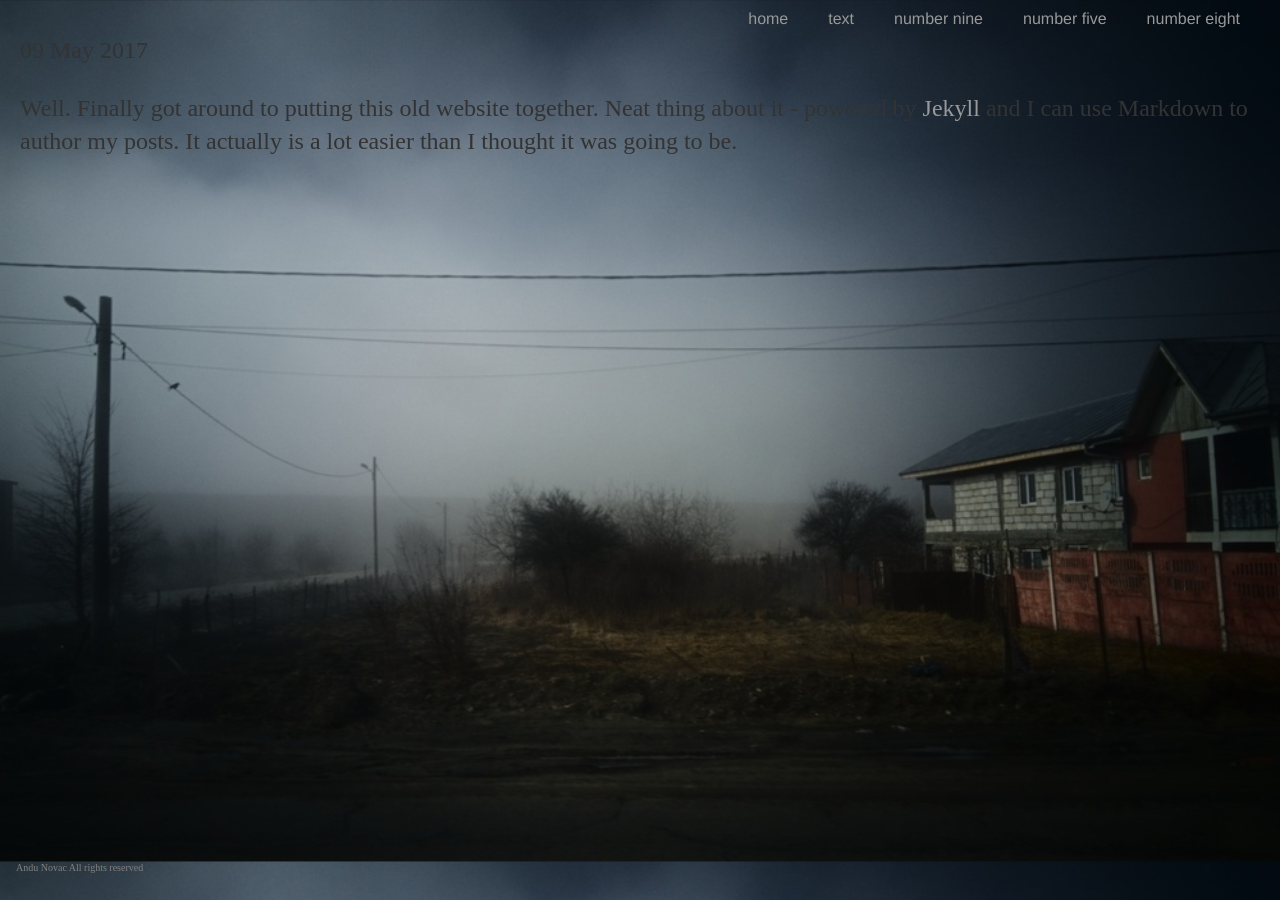
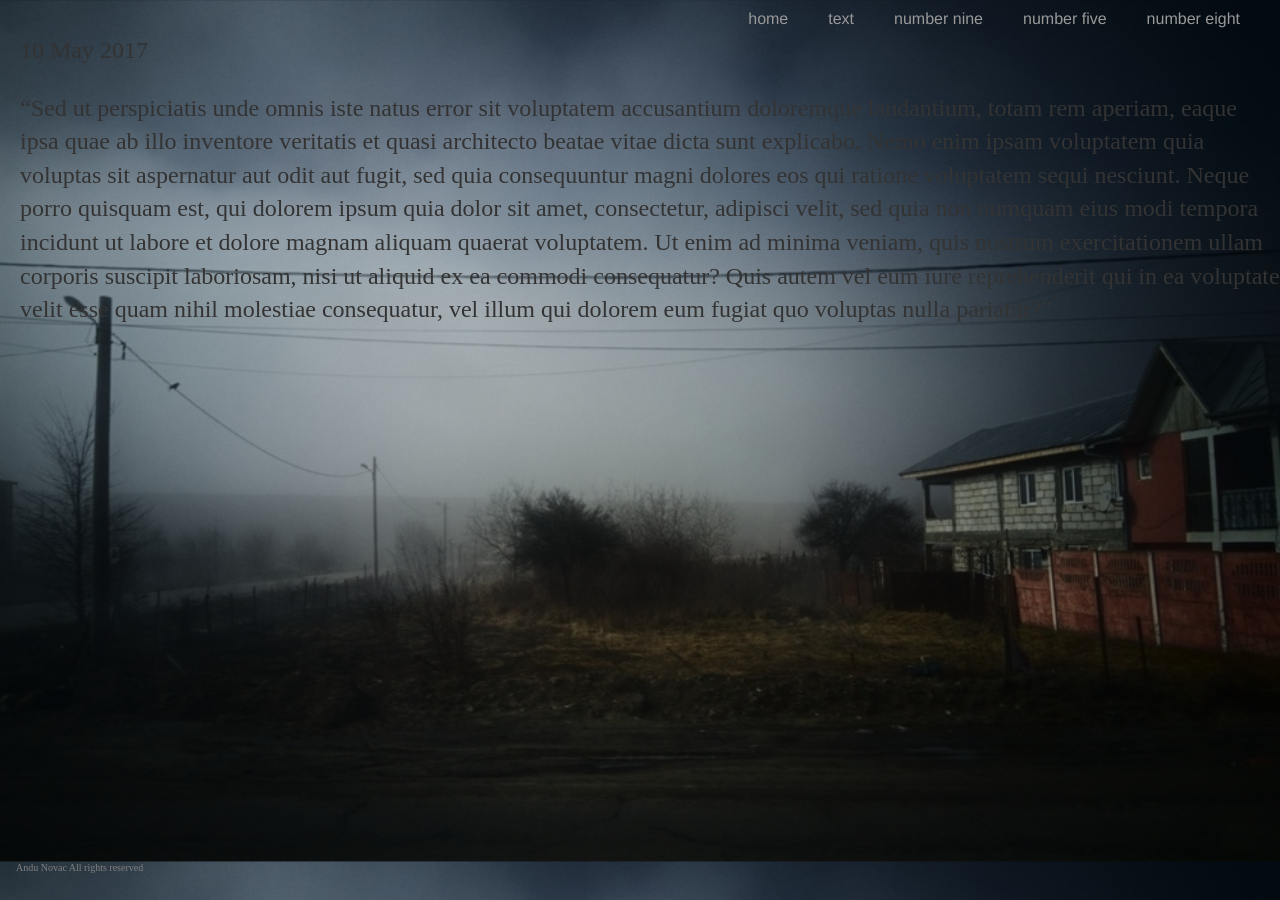
Before and after one commit to letkan/letkan.github.io, a Jekyll site: the page built from _posts/2017-05-09-started.md, in a window 1280 px wide. Built offline with Jekyll 4.4.1, drawn with Linux system fonts in a browser that asks for light colours.

Commit message:
Update 2017-05-09-started.md

```diff
--- a/_posts/2017-05-09-started.md
+++ b/_posts/2017-05-09-started.md
@@ -1,7 +1,7 @@
 ---
 layout: post
-title: "And here we are"
-date: 2017-05-09
+title: "This is just a test post"
+date: 2017-05-10
 ---
 
-Well. Finally got around to putting this old website together. Neat thing about it - powered by [Jekyll](http://jekyllrb.com) and I can use Markdown to author my posts. It actually is a lot easier than I thought it was going to be.
+"Sed ut perspiciatis unde omnis iste natus error sit voluptatem accusantium doloremque laudantium, totam rem aperiam, eaque ipsa quae ab illo inventore veritatis et quasi architecto beatae vitae dicta sunt explicabo. Nemo enim ipsam voluptatem quia voluptas sit aspernatur aut odit aut fugit, sed quia consequuntur magni dolores eos qui ratione voluptatem sequi nesciunt. Neque porro quisquam est, qui dolorem ipsum quia dolor sit amet, consectetur, adipisci velit, sed quia non numquam eius modi tempora incidunt ut labore et dolore magnam aliquam quaerat voluptatem. Ut enim ad minima veniam, quis nostrum exercitationem ullam corporis suscipit laboriosam, nisi ut aliquid ex ea commodi consequatur? Quis autem vel eum iure reprehenderit qui in ea voluptate velit esse quam nihil molestiae consequatur, vel illum qui dolorem eum fugiat quo voluptas nulla pariatur?"
```
